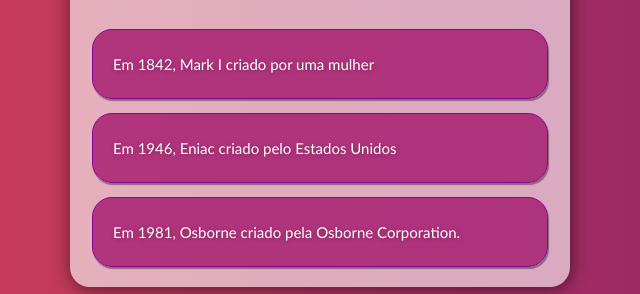
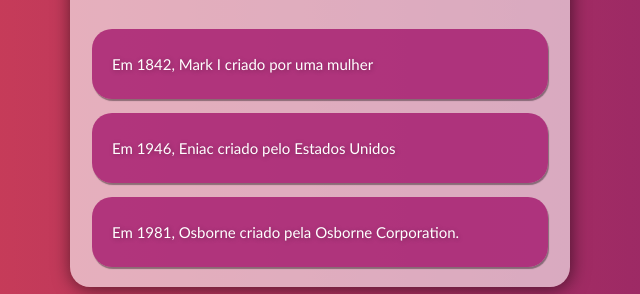
Before and after one commit to danielfernandoaraujo/programming-logic-quiz, a plain HTML site: page scr/pages/quiz.html in a window 1280 px wide. Shown: the part 196-490 px from the top of the page, 320-960 px from the left. Drawn offline with Linux system fonts and the light colour scheme.

Commit message:
Transições adicionadas

```diff
--- a/scr/styles/quiz.css
+++ b/scr/styles/quiz.css
@@ -56,15 +56,20 @@ button{
     width: 95%;
     padding: 10px 20px;
 
-    border: 1px solid rgb(136, 6, 148);
+    border: none;
     background-color: rgba(155, 0, 96, 0.699);
     border-radius: 20px;
     box-shadow: 1px 2px 1px rgba(0, 0, 0, 0.384);
 
+    transition: 70ms all;
+
     cursor: pointer;
 }
+button:hover{
+    background-color: rgba(121, 0, 74, 0.699);
+}
 button:active{
-    box-shadow: 0px 0px 0px rgba(0, 0, 0, 0.384), inset 3px 4px 4px rgba(0, 0, 0, 0.384);
+    box-shadow: 0px 0px 0px rgba(0, 0, 0, 0.384), inset 1px 1px 10px rgba(0, 0, 0, 0.384);
 
 }
 #alert{
```
